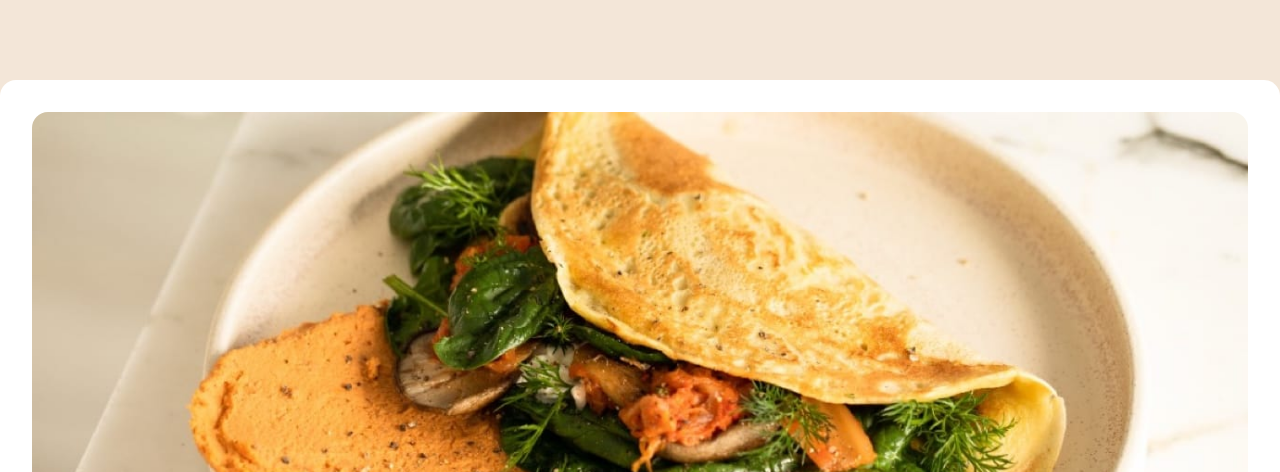
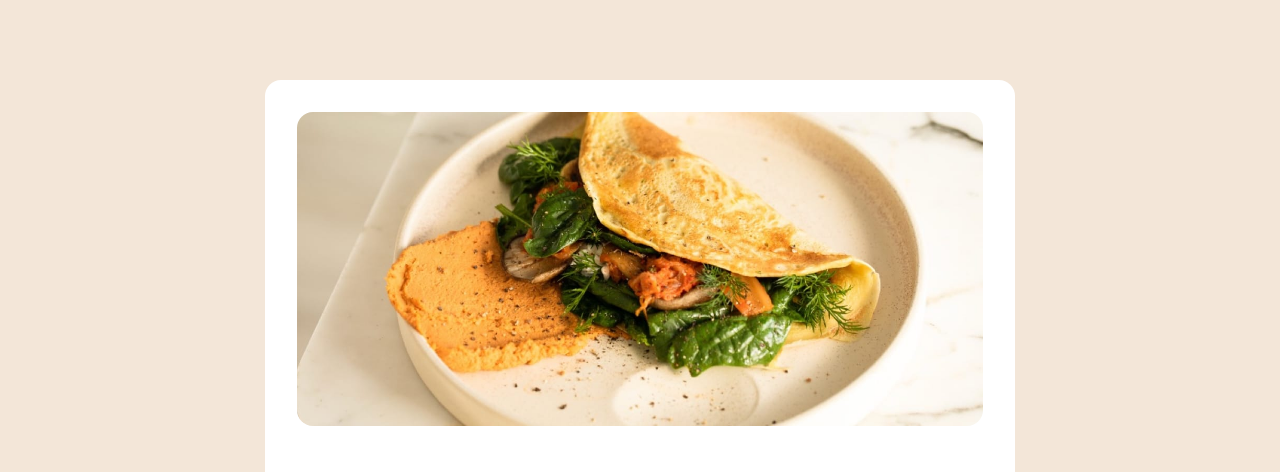
Before and after one commit to 6633256621/FrontendMentor, a plain HTML site: page recipe-page-main/index.html in a window 1280 px wide. Shown: the top 472 px of the page. Drawn offline with Linux system fonts and the light colour scheme.

Commit message:
recipe fix1

```diff
--- a/recipe-page-main/index.css
+++ b/recipe-page-main/index.css
@@ -102,12 +102,12 @@ h4 {
     src: url(assets/fonts/young-serif/YoungSerif-Regular.ttf);
 }
 
-@media (min-width: 600px) {
+@media (min-width: 400px) {
     .container{
         margin: 5rem auto;
         padding: 2rem;
         border-radius: 1rem;
-        max-width: 1440px;
+        max-width: 750px;
     }
     img {
         border-radius: 1rem;
```
